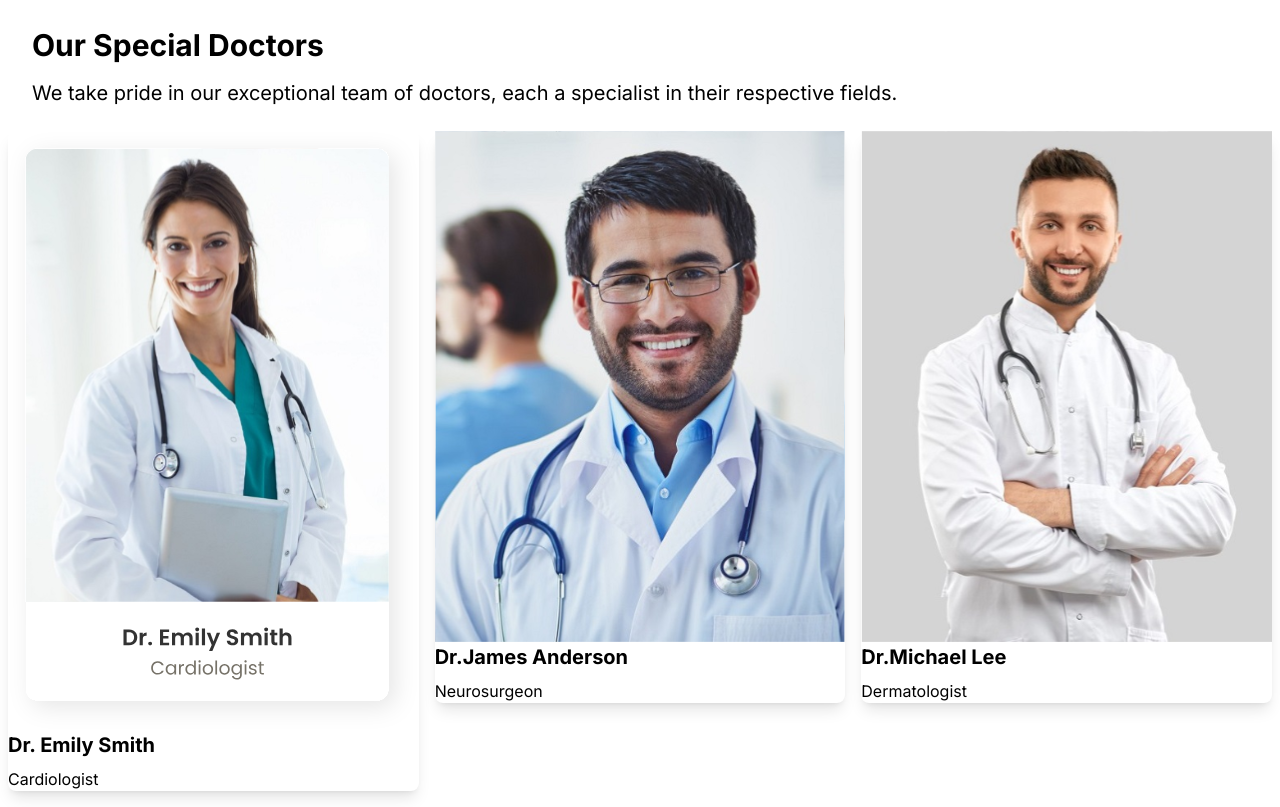
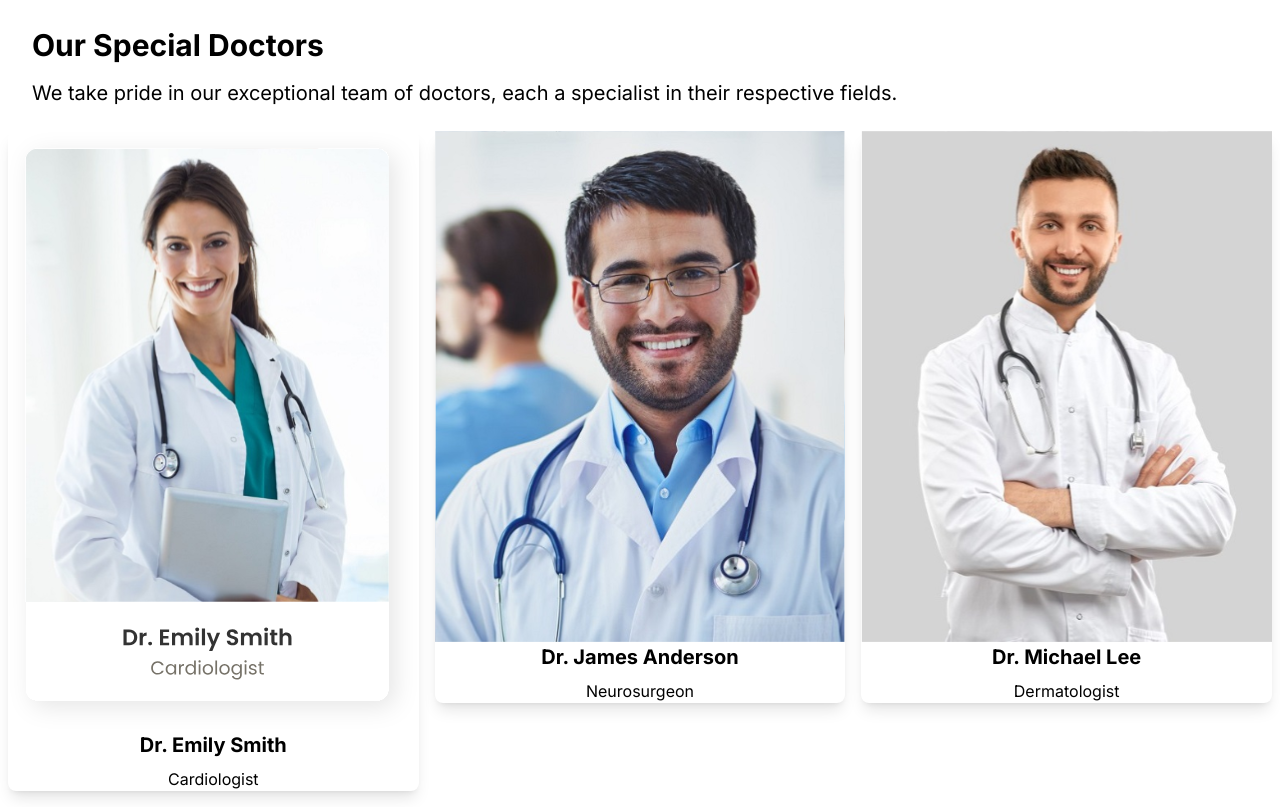
Before and after one commit to LuisUTFPR/prova, a Next.js app: page / in a window 1280 px wide. Shown: the part 1900-2707 px from the top of the page. Built offline with nearby package versions, Linux system fonts and the light colour scheme.

Commit message:
teste img

```diff
--- a/app/components/Section2.tsx
+++ b/app/components/Section2.tsx
@@ -4,13 +4,13 @@ export default function Section2() {
         <header className="text-left">
           <h2 className="text-3xl ml-8 font-bold">Our Special Doctors</h2>
           <p className="text-base my-4 text-xl ml-8">
-          We take pride in our exceptional team of doctors, each a specialist in
-          their respective fields.
+            We take pride in our exceptional team of doctors, each a specialist in their respective fields.
           </p>
         </header>
         <div className="flex flex-wrap">
+          {/* Primeiro Card */}
           <div className="w-full md:w-1/3 p-2">
-          <div className="bg-white rounded-lg shadow-lg">
+            <div className="bg-white rounded-lg shadow-lg text-center">
               <img
                 src="/img/emily.svg"
                 alt="Dr. Emily Smith"
@@ -20,31 +20,33 @@ export default function Section2() {
               <p className="text-base my-2">Cardiologist</p>
             </div>
           </div>
+
+          {/* Segundo Card */}
           <div className="w-full md:w-1/3 p-2">
-          <div className="bg-white rounded-lg shadow-lg">
+            <div className="bg-white rounded-lg shadow-lg text-center">
               <img
                 src="/img/james.svg"
-              alt="Dr. [Nome do Médico]"
+                alt="Dr. James Anderson"
                 className="w-full h-auto"
               />
-            <h3 className="text-xl font-bold">Dr.James Anderson</h3>
+              <h3 className="text-xl font-bold">Dr. James Anderson</h3>
               <p className="text-base my-2">Neurosurgeon</p>
             </div>
           </div>
+
+          {/* Terceiro Card */}
           <div className="w-full md:w-1/3 p-2">
-          <div className="bg-white rounded-lg shadow-lg">
+            <div className="bg-white rounded-lg shadow-lg text-center">
               <img
                 src="/img/michel.svg"
-              alt="Dr. [Nome do Médico]"
+                alt="Dr. Michael Lee"
                 className="w-full h-auto"
               />
-            <h3 className="text-xl font-bold">Dr.Michael Lee</h3>
+              <h3 className="text-xl font-bold">Dr. Michael Lee</h3>
               <p className="text-base my-2">Dermatologist</p>
             </div>
           </div>
         </div>
       </section>
-
-
     );
-    };
+  }
```
Lines whose indentation alone changed are shown as unchanged.
